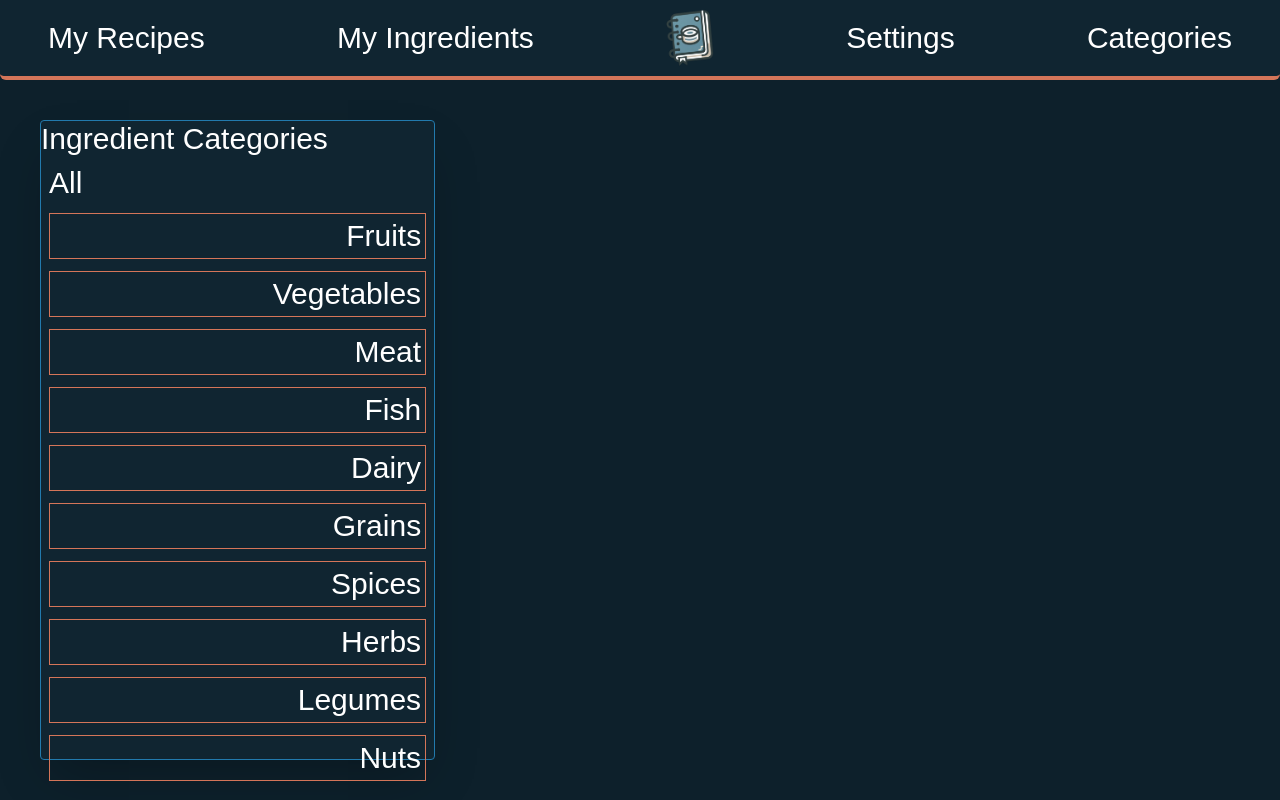
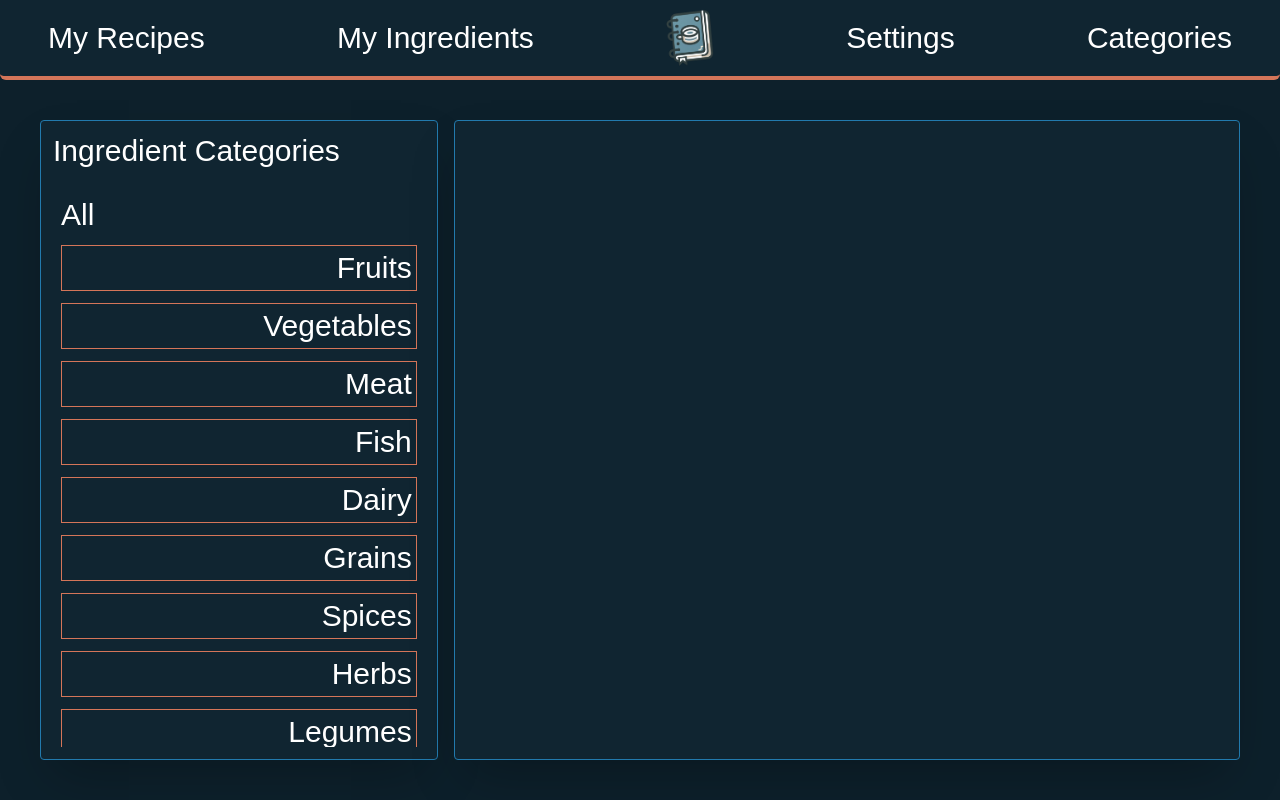
Before and after one commit to MaxPW777/myRecipeTracker, a Next.js app in the folder frontend/: page /ingredients in a window 1280 px wide. Built offline with nearby package versions, Linux system fonts and the light colour scheme; a web font is replaced by a local one.

Commit message:
[+] components ingredientlist

```diff
--- a/frontend/src/app/(pages)/ingredients/components/IngredientCategories.tsx
+++ b/frontend/src/app/(pages)/ingredients/components/IngredientCategories.tsx
@@ -16,12 +16,16 @@ const categories = [
     'Nuts',
 ]
 
-function IngredientCategorie() {
-    const [selectedCategory, setSelectedCategory] = useState<string | null>(null)
+interface IngredientCategoriesProps {
+    selectedCategory: string | null;
+    setSelectedCategory: (category: string) => void;
+}
+
+function IngredientCategorie( {selectedCategory, setSelectedCategory}: IngredientCategoriesProps) {
     return (
-        <div className={'main-block md:w-1/2'}>
+        <div className={'main-block md:w-1/2 flex flex-col p-3 gap-5'}>
             <h1>Ingredient Categories</h1>
-            <ul className={'p-2 flex flex-col gap-3'}>
+            <ul className={'p-2 flex flex-col gap-3 h-full overflow-y-auto'}>
                 <Link href={'#'}>All</Link>
                 {categories.map((category) => (
                     <Link href={`?${category}`}
--- /dev/null
+++ b/frontend/src/app/(pages)/ingredients/components/IngredientsList.tsx
@@ -0,0 +1,13 @@
+import React from 'react'
+
+interface IngredientsListProps {
+    category: string | null;
+}
+
+function IngredientsList( {category}: IngredientsListProps) {
+  return (
+    <div className='main-block p-3'>{category}</div>
+  )
+}
+
+export default IngredientsList
--- a/frontend/src/app/(pages)/ingredients/page.tsx
+++ b/frontend/src/app/(pages)/ingredients/page.tsx
@@ -1,14 +1,17 @@
+"use client"
+
 import IngredientCategories
     from "@/src/app/(pages)/ingredients/components/IngredientCategories";
 import {useState} from "react";
+import IngredientList from "@/src/app/(pages)/ingredients/components/IngredientsList";
 
 function IngredientsPage() {
-
+    const [selectedCategory, setSelectedCategory] = useState<string | null>(null)
 
     return (
         <main className={'justify-center items-center gap-4 flex'}>
-            <IngredientCategories />
-            <div className={'w-full h-full'}></div>
+            <IngredientCategories selectedCategory={selectedCategory} setSelectedCategory={setSelectedCategory}/>
+            <IngredientList category={selectedCategory} />
         </main>
 
     )
```
Also changed, not shown: 1 other file (tests, documents, lock files or other folders).
